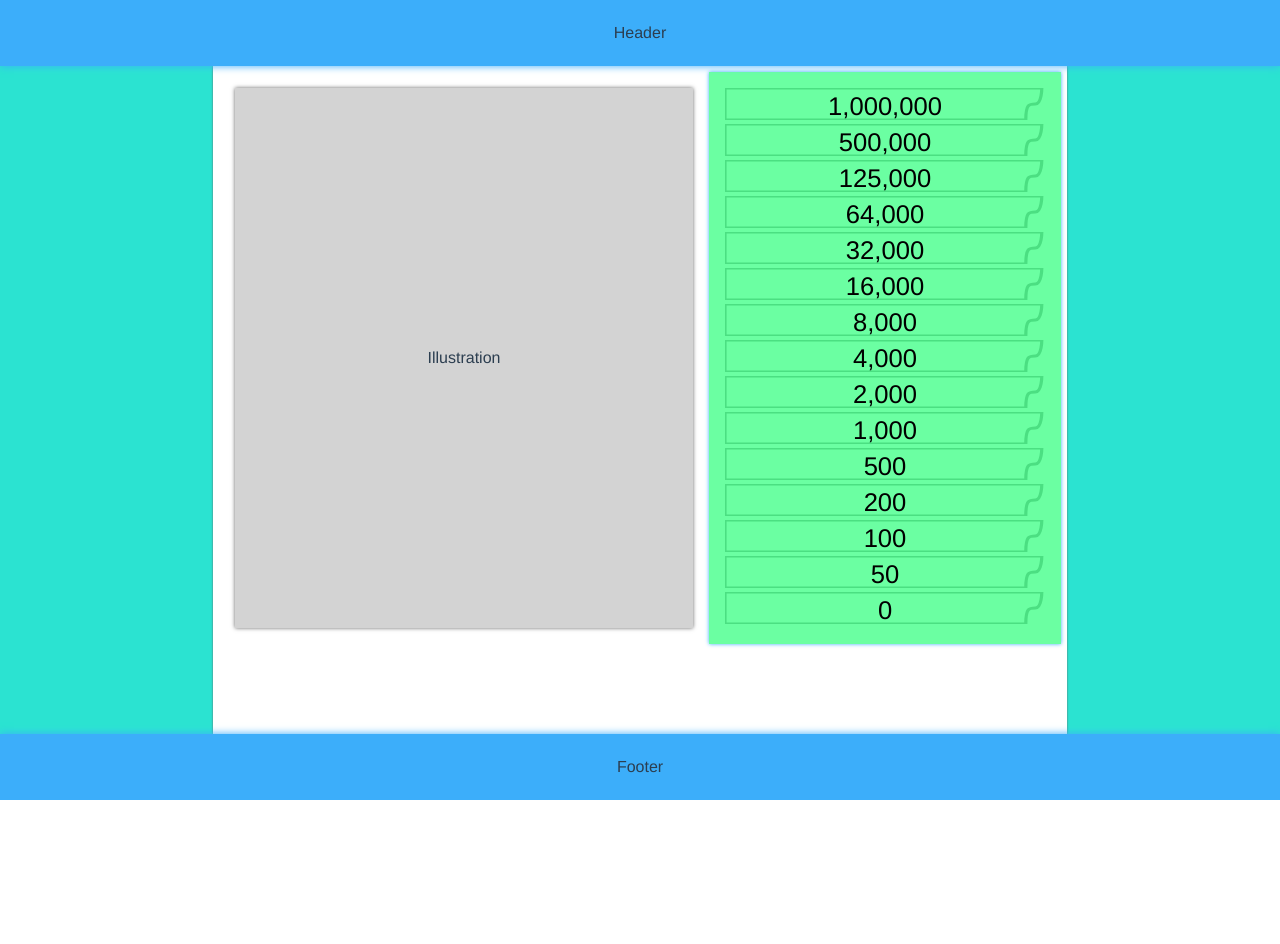
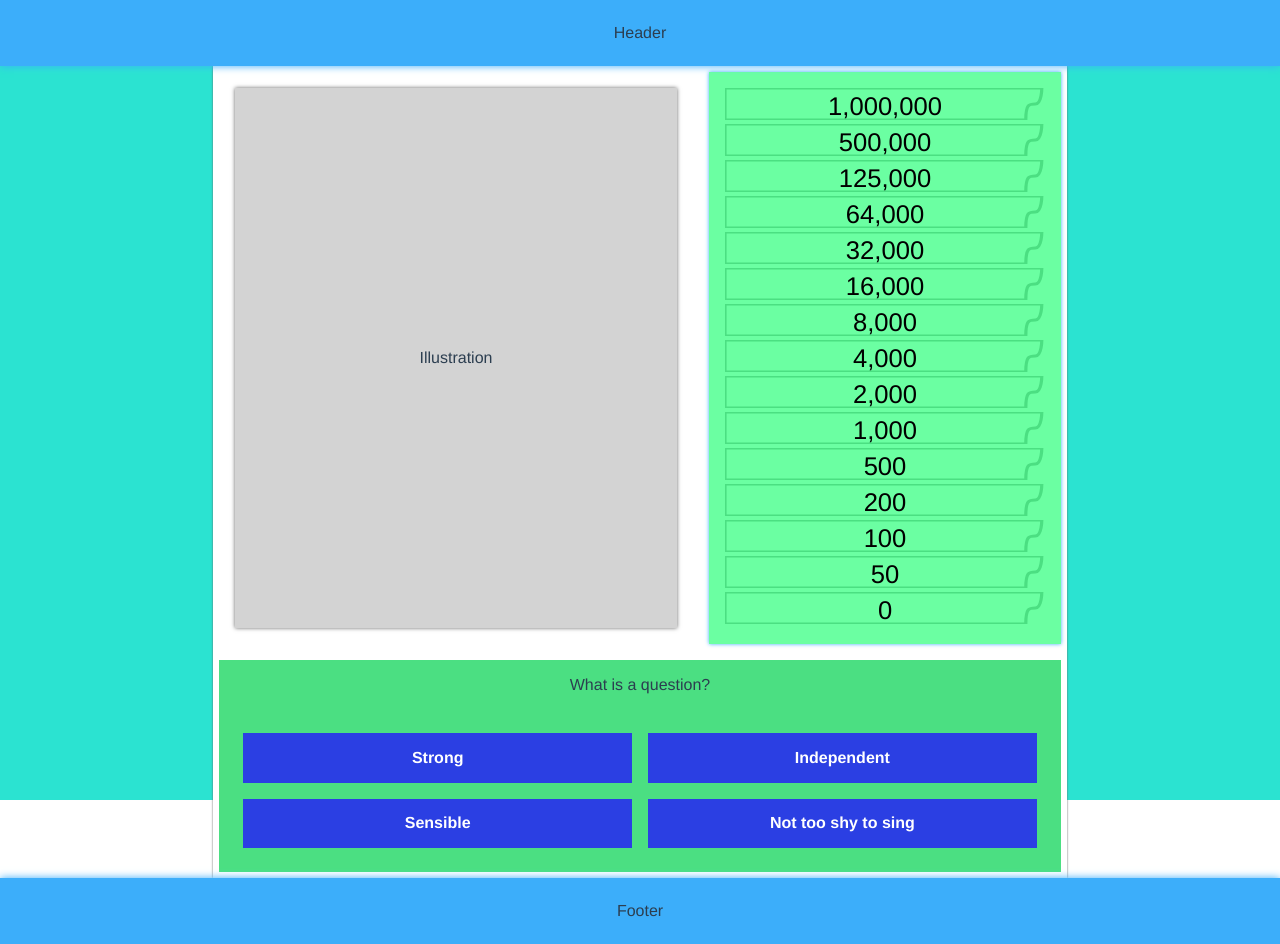
Before and after one commit to DoLevi/bible-trivia, a Vue app: page / in a window 1280 px wide. Before the commit the page ends 800 px from the top, so only its background shows below. Built offline with nearby package versions, Linux system fonts and the light colour scheme.

Commit message:
Implemented questions pane

```diff
--- a/src/components/layout/Main.vue
+++ b/src/components/layout/Main.vue
@@ -2,6 +2,7 @@
   <div class="root">
     <Illustration />
     <Progress />
+    <Questions />
   </div>
 </template>
 
@@ -9,12 +10,14 @@
 import { defineComponent } from "vue";
 import Progress from "../main/progress/Progress.vue";
 import Illustration from "../main/Illustration.vue";
+import Questions from "../main/Questions.vue";
 
 export default defineComponent({
   name: "Main",
   components: {
     Progress,
-    Illustration
+    Illustration,
+    Questions
   }
 });
 </script>
@@ -23,6 +26,7 @@ export default defineComponent({
 <style scoped>
 .root {
   flex: auto;
+  min-height: 800px;
   margin: 0 calc(100% / 6);
   padding: 6px;
   display: grid;
@@ -31,6 +35,8 @@ export default defineComponent({
   grid-template-areas:
     "illustration progress"
     "question question";
+  grid-column-gap: 1em;
+  grid-row-gap: 1em;
   background-color: #ffffff;
   box-shadow: 0 0 2px 0 #646464;
 }
--- /dev/null
+++ b/src/components/main/Questions.vue
@@ -0,0 +1,49 @@
+<template>
+  <div class="question-root">
+    <div class="question-query">What is a question?</div>
+    <div class="question-result">Strong</div>
+    <div class="question-result">Independent</div>
+    <div class="question-result">Sensible</div>
+    <div class="question-result">Not too shy to sing</div>
+  </div>
+</template>
+
+<script lang="ts">
+import { defineComponent } from "vue";
+
+export default defineComponent({
+  name: "Questions"
+});
+</script>
+
+<!-- Add "scoped" attribute to limit CSS to this component only -->
+<style scoped>
+.question-root {
+  grid-area: question;
+  background-color: #4bdf82;
+  padding: 1em;
+  display: grid;
+  grid-template-columns: 1fr 1fr;
+}
+
+.question-query {
+  grid-column-start: 1;
+  grid-column-end: 3;
+}
+
+.question-result {
+  margin: 0.5em;
+  background-color: #2b3fe3;
+  display: flex;
+  justify-content: center;
+  align-items: center;
+  font-weight: bold;
+  color: white;
+  cursor: pointer;
+}
+
+.question-result:hover {
+  box-shadow: 0 0 8px 5px #1baf52;
+  outline: 4px solid #2b3fe3;
+}
+</style>
```
